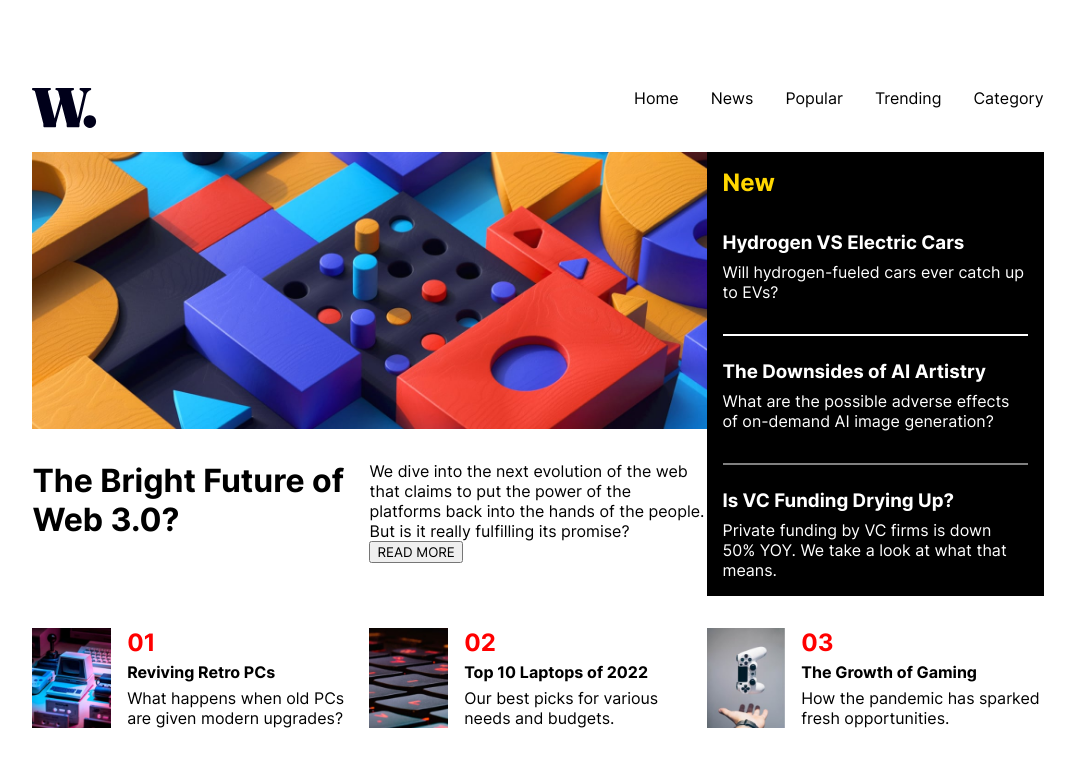
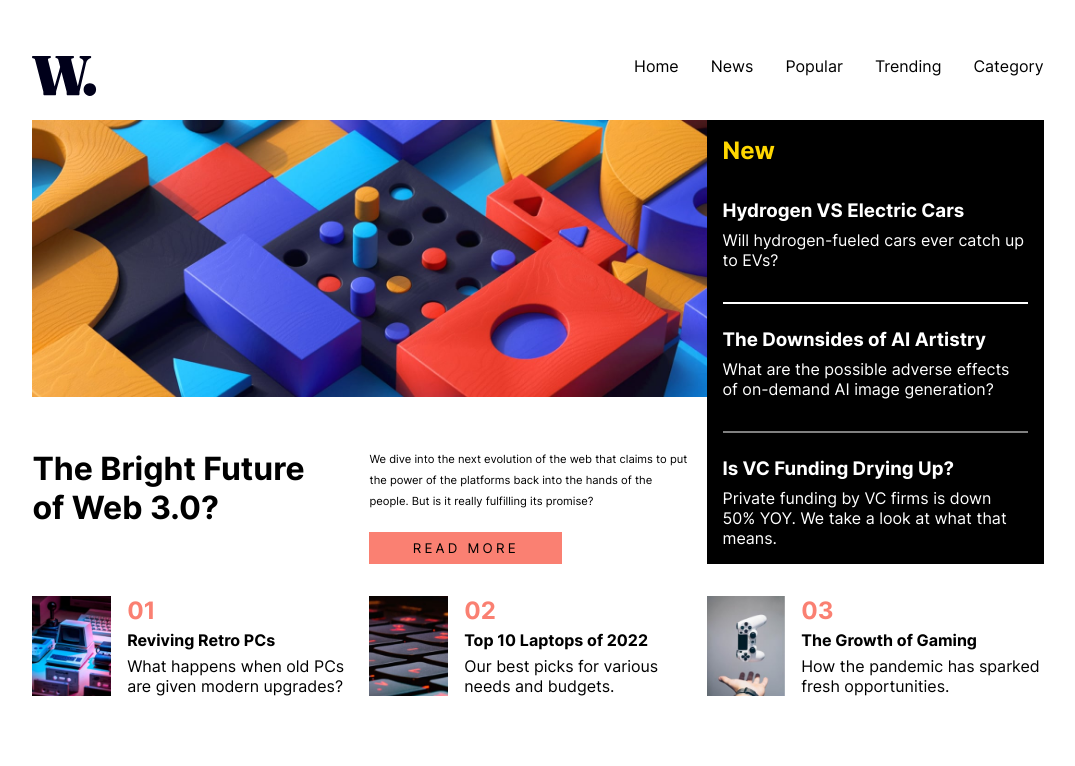
Before and after one commit to OsianJL/mentor-1-responsive_landing_page, a website built with Vite: page index.html in a window 1280 px wide. Shown: the whole page, without its empty margins (102-1177 px from the left). Built offline with nearby package versions, Linux system fonts and the light colour scheme.

Commit message:
missing white gap and responsive design

```diff
--- a/index.html
+++ b/index.html
@@ -39,27 +39,36 @@
     <aside>
       <h1>New</h1>
       <article>
+        <a href="#">
           <h1>Hydrogen VS Electric Cars</h1>
+        </a>
         <p>Will hydrogen-fueled cars ever catch up to EVs?</p>
       </article>
       <div class="line line-1"></div>
       <article>
+        <a href="#">
           <h1> The Downsides of AI Artistry</h1>
+        </a>
         <p>What are the possible adverse effects of on-demand AI image generation?</p>
       </article>
       <div class="line line-2"></div>
       <article>
+        <a href="#">
           <h1> Is VC Funding Drying Up?</h1>
+        </a>
         <p> Private funding by VC firms is down 50% YOY. We take a look at what that means.
         </p>
       </article>
+      <div class="whiteColumn"></div>
     </aside>
     <footer>
       <article class="news news-1">
         <img src="/image-retro-pcs.jpg" alt="">
         <div class="imgArticle">
           <h1>01</h1>
+          <a href="#">
             <h2>Reviving Retro PCs</h2>
+          </a>
           <p>What happens when old PCs are given modern upgrades?</p>
         </div>
       </article>
@@ -67,7 +76,9 @@
         <img src="/image-top-laptops.jpg" alt="">
         <div class="imgArticle">
           <h1>02</h1>
+          <a href="#">
             <h2>Top 10 Laptops of 2022</h2>
+          </a>
           <p>Our best picks for various needs and budgets.</p>
         </div>
       </article>
@@ -75,7 +86,9 @@
         <img src="/image-gaming-growth.jpg" alt="">
         <div class="imgArticle">
           <h1>03</h1>
+          <a href="#">
             <h2>The Growth of Gaming</h2>
+          </a>
           <p>How the pandemic has sparked fresh opportunities.</p>
         </div>
       </article>
--- a/style.css
+++ b/style.css
@@ -2,35 +2,33 @@
 @tailwind components;
 @tailwind utilities; */
 
-/* Inter-Bold */
 @font-face {
   font-family: 'Inter';
   src: url('/fonts/static/Inter-Bold.ttf') format('truetype');
-  font-weight: 700; /* Ajustado a 700 para reflejar "Bold" */
+  font-weight: 700;
   font-style: normal;
 }
 
-/* Inter-ExtraBold */
 @font-face {
   font-family: 'Inter';
   src: url('/fonts/static/Inter-ExtraBold.ttf') format('truetype');
-  font-weight: 800; /* Ajustado a 800 para "ExtraBold" */
+  font-weight: 800;
   font-style: normal;
 }
 
-/* Inter-Regular */
+
 @font-face {
   font-family: 'Inter';
   src: url('/fonts/static/Inter-Regular.ttf') format('truetype');
-  font-weight: 400; /* 400 representa el peso regular */
+  font-weight: 400;
   font-style: normal;
 }
 
-/* Inter-Variable */
+
 @font-face {
   font-family: 'Inter Variable';
   src: url('/fonts/Inter-VariableFont_slnt,wght.ttf') format('truetype');
-  font-weight: 100 900; /* Rango de pesos para la fuente variable */
+  font-weight: 100 900;
   font-style: normal;
 }
 
@@ -44,7 +42,6 @@
 
 
 .container {
-  /* border: 4px solid black;  */
   margin: 2rem auto;
   width: 80%;
   display: grid;
@@ -54,13 +51,13 @@
     "main1    main2   aside"
     "footer footer  footer";
     grid-template-columns: 1fr 1fr 1fr;
-  grid-template-rows: auto  auto 1fr auto;
+  grid-template-rows: auto  auto auto auto;
 
 }
 
 
+
 .container header {
-  margin-top: 2rem;
   display: flex;
   padding-block: 1.5rem;
   justify-content: space-between;
@@ -90,12 +87,40 @@ nav{
 }
 
 .title {
+  padding-top: 1rem;
+  padding-right: 4rem;
   font-weight: 800;
   grid-area: main1;
 }
 
 .article {
-  grid-area: main2
+  grid-area: main2;
+  padding: 1rem 1rem 0 0;
+    display: flex;
+    flex-direction: column;
+    justify-content: space-between;
+}
+.article p {
+  font-size: 0.7rem;
+  text-justify: auto;
+  line-height: 1.3rem;
+  margin-bottom: 1rem;
+
+}
+
+.article button {
+  padding-inline: 1.5rem;
+  padding-block: 0.5rem;
+  letter-spacing: .2rem;
+  background-color: salmon;
+  border: none;
+  max-width: 60%;
+}
+
+.article button:hover{
+  color: white;
+  background-color: black;
+  cursor: pointer;
 }
 
 .container footer {
@@ -120,9 +145,17 @@ aside > h1 {
   margin-bottom: .6rem;
 }
 
+aside a {
+  color: white;
+}
+
+aside a:hover {
+  color: gold;
+}
+
 aside article h1  {
   margin-top: 1.5rem;
-  margin-bottom: 0.5rem
+  margin-bottom: 0.5rem;
 }
 
 a{
@@ -131,7 +164,7 @@ a{
 }
 
 a:hover {
-color: red;
+color: salmon;
 }
 
 .news {
@@ -155,7 +188,7 @@ article > img {
 }
 
 .imgArticle h1 {
-  color: red;
+  color: salmon;
 }
 
 .imgArticle h2 {
```
Lines whose indentation alone changed are shown as unchanged.
